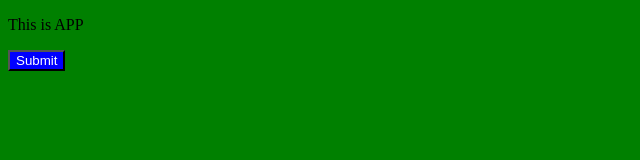
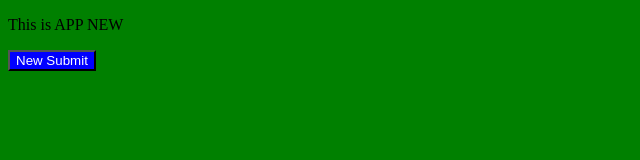
Before and after one commit to tritran14/git-practice, a plain HTML site: page index.html in a window 1280 px wide. Shown: the whole page, without its empty margins (0-640 px from the left). Drawn offline with Linux system fonts and the light colour scheme.

Commit message:
update index.html file new

```diff
--- a/index.html
+++ b/index.html
@@ -9,7 +9,7 @@
     <link rel="stylesheet" href="index2.css">
 </head>
 <body>
-    <p>This is APP</p>
-    <button>Submit</button>
+    <p>This is APP NEW</p>
+    <button>New Submit</button>
 </body>
 </html>
```
